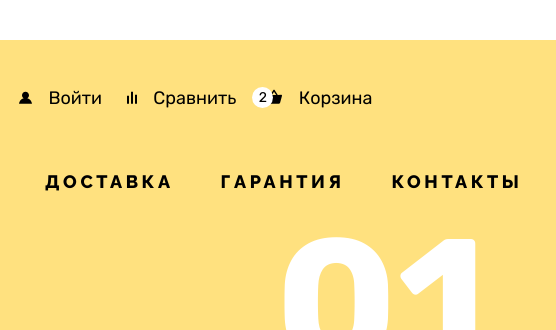
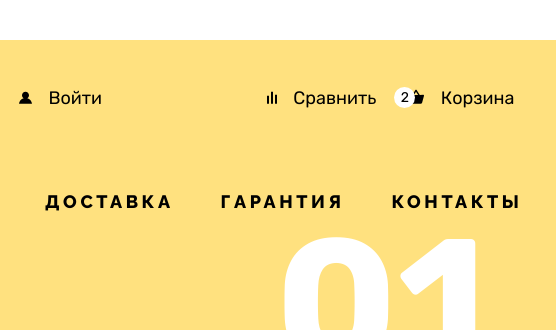
Before and after one commit to htmlacademy-htmlcss/2209509-device-35, a plain HTML site: page index.html in a window 1280 px wide. Shown: the top 330 px of the page, 724-1280 px from the left. Drawn offline with Linux system fonts and the light colour scheme.

Commit message:
ещё правки

```diff
--- a/css/style.css
+++ b/css/style.css
@@ -166,11 +166,13 @@ body {
   display: grid;
   grid-template-columns: repeat( 3, 1fr);
   gap: 20px 47px;
+  align-items: end;
+  z-index: 99;
 }
 
 .navigation-compare {
-  margin-left: 25px;
-  margin-right: 16px;
+  margin-left: 165px;
+  margin-right: 18px;
 }
 
 /*Корзина*/
```
